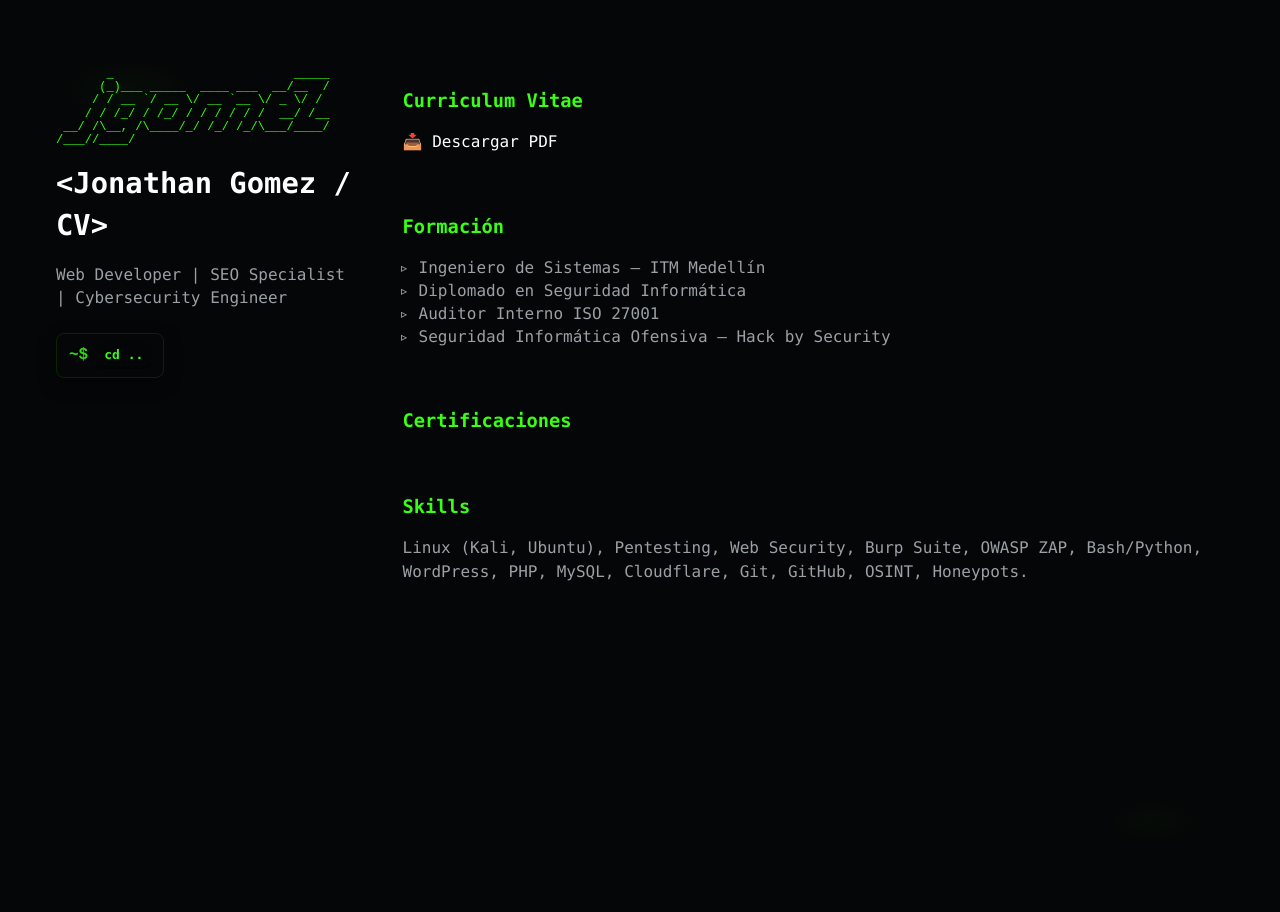
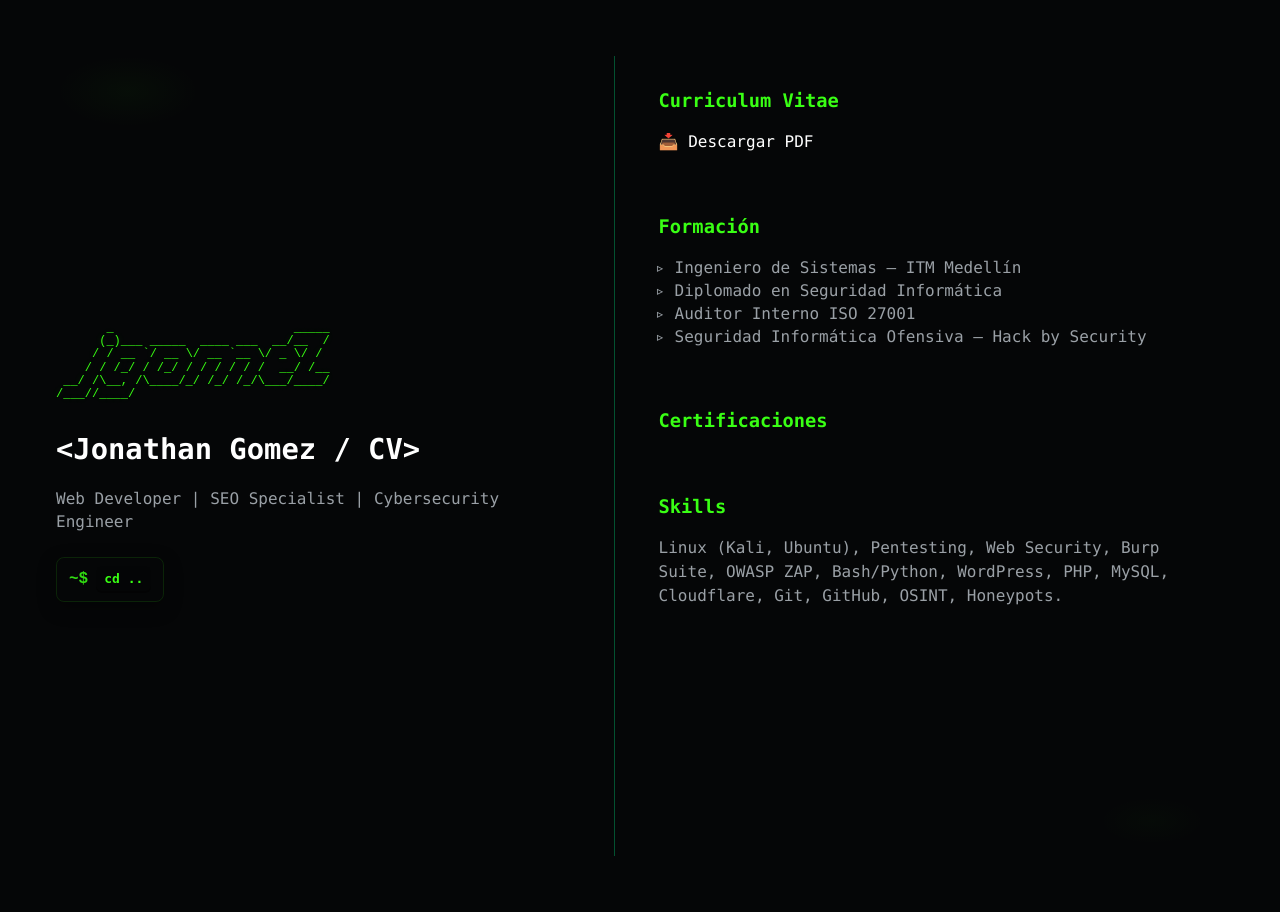
Before and after one commit to jonathang88/jonathangomez.qzz.io, a PHP site: page /cv in a window 1280 px wide. Run offline with PHP 8.4, Linux system fonts and the light colour scheme.

Commit message:
Update styles2.css

```diff
--- a/css/styles2.css
+++ b/css/styles2.css
@@ -304,3 +304,13 @@
     padding-bottom: 1.5rem;
   }
 }
+.cv-left {
+  flex: 0 0 45%;
+  display: flex;
+  flex-direction: column;
+  justify-content: center;
+  align-items: flex-start;
+  color: var(--accent);
+  border-right: 1px solid rgba(0, 255, 144, 0.3);
+  padding-right: 2rem;
+}
```
